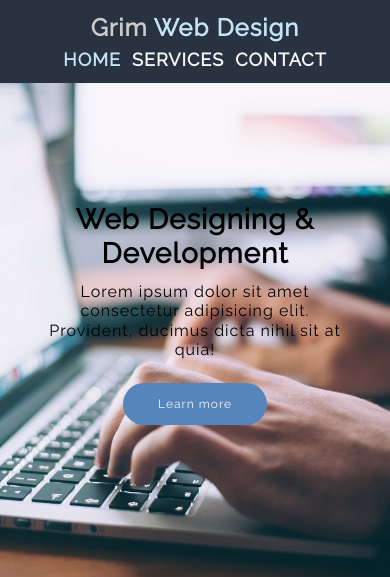
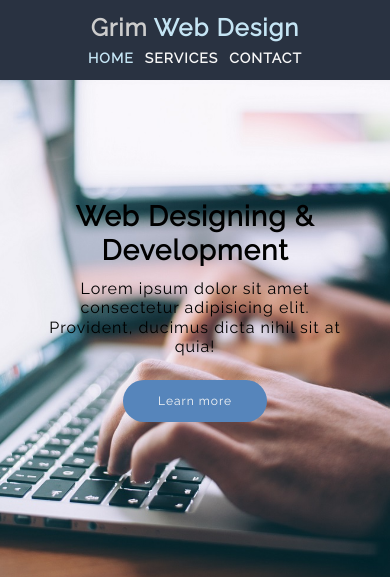
Before and after one commit to iamalexmacc/grim-web-design, a plain HTML site: page index.html in a window 390 px wide. Shown: the top 577 px of the page. Drawn offline with nearby package versions, Linux system fonts and the light colour scheme.

Commit message:
rws commit
added responsive design

```diff
--- a/css/style.css
+++ b/css/style.css
@@ -229,7 +229,7 @@ footer{
    border-bottom: 10px solid #f7f7f7;
 }
 
-/* smaller than 425px */
+/* smaller than 768px */
 @media screen and (max-width: 768px){
    header h1,
    header nav,
@@ -245,8 +245,8 @@ footer{
       margin-top: 0;
    }
    header nav ul li{
-      font-size: 18px;
-      margin: 0 3px;
+      font-size: 14px;
+      margin: 6px 3px;
    }
    #banner{
       text-align: center;
@@ -350,8 +350,9 @@ footer{
    }
 }
 
+
 /* smaller than 768px */
-/* @media screen and (max-width: 767px){
+@media screen and (max-width: 767px){
    header h1{
       font-size: 24px;
       padding: 0;
@@ -427,10 +428,10 @@ footer{
       border-right: 5px solid transparent;
       border-bottom: 5px solid #f7f7f7;
    }
-} */
+}
 
 /* larger than 768px */
-@media screen and (min-width: 768px){
+@media screen and (min-width: 769px){
    header h1{
       font-size: 20px;
       padding: 10px;
```
